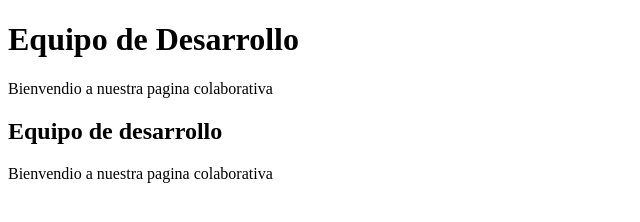
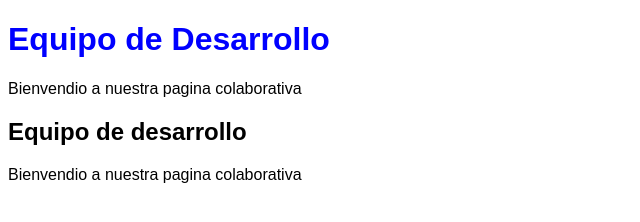
Before and after one commit to phantom-eng/S9-S2-T1, a plain HTML site: page index.html in a window 1280 px wide. Shown: the whole page, without its empty margins (0-640 px from the left). Drawn offline with Linux system fonts and the light colour scheme.

Commit message:
Se agrega el estilo

```diff
--- a/index.html
+++ b/index.html
@@ -4,11 +4,13 @@
     <meta charset="UTF-8">
     <meta name="viewport" content="width=device-width, initial-scale=1.0">
     <title>Presentacion del equipo</title>
+    <link rel="stylesheet" href="styles.css">
 </head>
 <body>
     <h1>Equipo de Desarrollo</h1>
     <p>Bienvendio a nuestra pagina colaborativa</p>
     <h2>Equipo de desarrollo</h2>
     <p>Bienvendio a nuestra pagina colaborativa</p>
+
 </body>
 </html>
--- /dev/null
+++ b/styles.css
@@ -0,0 +1,7 @@
+body{
+    font-family: arial;
+}
+
+h1{
+    color: blue;
+}
```
